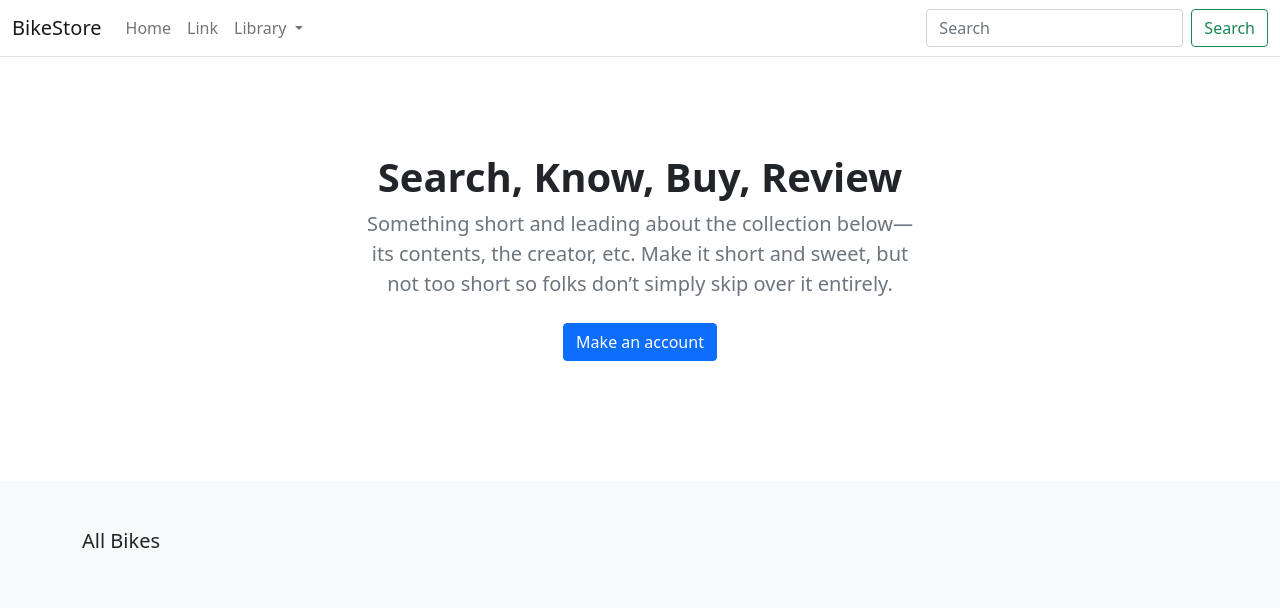
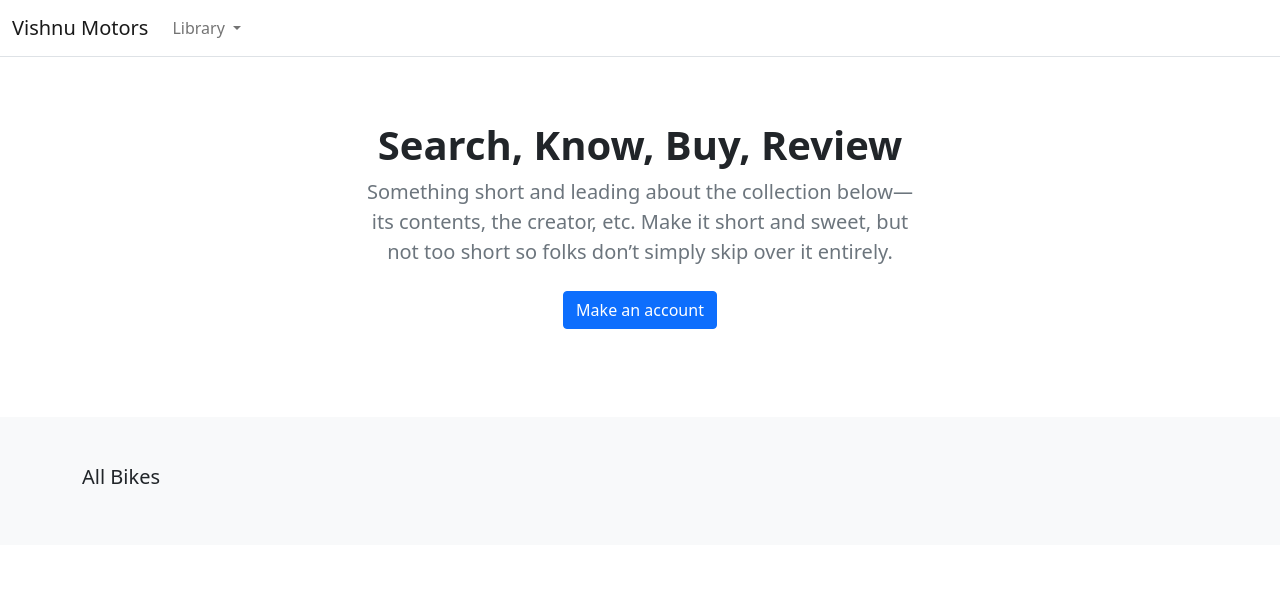
Before and after one commit to VishnuChowdhary/E-Commerce-Store, a Django app: page / in a window 1280 px wide. Shown: the top 608 px of the page. Run offline with Django 3.2, Linux system fonts and the light colour scheme; data that the repository does not hold is empty.

Commit message:
Code Refactory

```diff
--- /dev/null
+++ b/store/context_processors.py
@@ -0,0 +1,6 @@
+from .models import Category
+
+def categories(request):
+    return {
+        'categories': Category.objects.all()
+    }
--- a/store/models.py
+++ b/store/models.py
@@ -2,6 +2,9 @@ from django.db import models
 from django.contrib.auth.models import User
 from django.urls import reverse
 
+class ProductManager(models.Manager):
+    def get_queryset(self):
+        return super(ProductManager, self).get_queryset().filter(in_active=True)
 
 class Category(models.Model):
     name = models.CharField(max_length=255, db_index=True)
@@ -22,13 +25,15 @@ class Product(models.Model):
     created_by = models.ForeignKey(User, on_delete=models.CASCADE, related_name='product_creator')
     title = models.CharField(max_length=255)
     author = models.CharField(max_length=255, default='admin')
-    image = models.ImageField(upload_to='images/')
+    image = models.ImageField(upload_to='images/', default='images/default.jpg')
     slug = models.SlugField(max_length=255)
     price = models.DecimalField(max_digits=6, decimal_places=2)
     in_stock = models.BooleanField(default=True)
     in_active = models.BooleanField(default=True)
     created = models.DateTimeField(auto_now_add=True)
     updated = models.DateTimeField(auto_now=True)
+    objects = models.Manager()
+    products = ProductManager()
 
     class Meta:
         verbose_name_plural = 'Products'
--- a/store/urls.py
+++ b/store/urls.py
@@ -4,7 +4,7 @@ from . import views
 app_name = 'store'
 
 urlpatterns = [
-    path('', views.all_products, name='all_products'),
-    path('item/<slug:slug>/', views.product_detail, name='product_detail'),
-    path('search/<slug:category_slug>/', views.category_list, name='category_list'),
+    path('', views.product_all, name='product_all'),
+    path('<slug:slug>/', views.product_detail, name='product_detail'),
+    path('shop/<slug:category_slug>/', views.category_list, name='category_list'),
 ]
--- a/store/views.py
+++ b/store/views.py
@@ -1,24 +1,12 @@
 from django.shortcuts import render, get_object_or_404
 from .models import Product, Category
 
-def categories(request):
-    return {
-        'categories': Category.objects.all()
-    }
-
-def all_products(request):
-    products = Product.objects.all()
+def product_all(request):
+    products = Product.products.all()
     context = {
         'products': products
     }
     return render(request, 'store/home.html', context)
-
-def product_detail(request, slug):
-    product = get_object_or_404(Product, slug=slug, in_stock=True)
-    context = {
-        'product': product
-    }
-    return render(request, 'store/products/detail.html', context)
 
 def category_list(request, category_slug):
     category = get_object_or_404(Category, slug=category_slug)
@@ -28,3 +16,10 @@ def category_list(request, category_slug):
         'products': products,
     }
     return render(request, 'store/products/category.html', context)
+
+def product_detail(request, slug):
+    product = get_object_or_404(Product, slug=slug, in_stock=True)
+    context = {
+        'product': product
+    }
+    return render(request, 'store/products/single.html', context)
--- a/templates/store/base.html
+++ b/templates/store/base.html
@@ -4,9 +4,10 @@
 
 <head>
     <meta charset="utf-8" />
-    <title>{% block title %}My shop{% endblock %}</title>
+    <title>{% block title %}Vishnu Motors{% endblock %}</title>
     <meta name="viewport" content="width=device-width, initial-scale=1">
     <link href="https://cdn.jsdelivr.net/npm/bootstrap@5.0.0-beta1/dist/css/bootstrap.min.css" rel="stylesheet" integrity="sha384-giJF6kkoqNQ00vy+HMDP7azOuL0xtbfIcaT9wjKHr8RbDVddVHyTfAAsrekwKmP1" crossorigin="anonymous">
+    <script src="https://code.jquery.com/jquery-3.6.4.min.js" integrity="sha256-oP6HI9z1XaZNBrJURtCoUT5SUnxFr8s3BzRl+cbzUq8=" crossorigin="anonymous"></script>
     <script src="https://cdn.jsdelivr.net/npm/bootstrap@5.0.0-beta1/dist/js/bootstrap.bundle.min.js" integrity="sha384-ygbV9kiqUc6oa4msXn9868pTtWMgiQaeYH7/t7LECLbyPA2x65Kgf80OJFdroafW" crossorigin="anonymous"></script>
 </head>
 
@@ -14,26 +15,20 @@
     <header>
         <nav class="navbar navbar-expand-md navbar-light bg-white border-bottom">
             <div class="container-fluid">
-                <a class="navbar-brand" href="#">BikeStore</a>
+                <a class="navbar-brand" href="/">Vishnu Motors</a>
                 <button class="navbar-toggler" type="button" data-bs-toggle="collapse" data-bs-target="#navbarCollapse"
                     aria-controls="navbarCollapse" aria-expanded="false" aria-label="Toggle navigation">
                     <span class="navbar-toggler-icon"></span>
                 </button>
                 <div class="collapse navbar-collapse" id="navbarCollapse">
                     <ul class="navbar-nav me-auto mb-2 mb-md-0">
-                        <li class="nav-item active">
-                            <a class="nav-link" aria-current="page" href="/">Home</a>
-                        </li>
-                        <li class="nav-item">
-                            <a class="nav-link" href="#">Link</a>
-                        </li>
                         <li class="nav-item dropdown">
                             <a class="nav-link dropdown-toggle" href="#" id="navbarDropdown" role="button"
                                 data-bs-toggle="dropdown" aria-expanded="false">
                                 Library
                             </a>
                             <ul class="dropdown-menu" aria-labelledby="navbarDropdown">
-                                <li><a class="dropdown-item" href="{% url "store:all_products" %}">All</a></li>
+                                <li><a class="dropdown-item" href="{% url "store:product_all" %}">All</a></li>
                                 {% for c in categories %}
                                 <li {% if category.slug == c.slug %}class="selected" {% endif %}>
                                     <a class="dropdown-item" href="{{ c.get_absolute_url }}">{{ c.name|title }}</a>
@@ -42,10 +37,6 @@
                             </ul>
                         </li>
                     </ul>
-                    <form class="d-flex">
-                        <input class="form-control me-2" type="search" placeholder="Search" aria-label="Search">
-                        <button class="btn btn-outline-success" type="submit">Search</button>
-                    </form>
                 </div>
             </div>
         </nav>
--- a/templates/store/home.html
+++ b/templates/store/home.html
@@ -1,13 +1,13 @@
 {% extends "./base.html" %}
 {% load static %}
-{% block title %}Home{% endblock %}
+{% block title %}Vishnu Motors{% endblock %}
 
 {% block content %}
 
 <main>
 
     <section class="py-5 text-center container">
-      <div class="row py-lg-5">
+      <div class="row py-lg-3">
         <div class="col-lg-6 col-md-8 mx-auto">
           <h1 class="h1 fw-bold">Search, Know, Buy, Review</h1>
           <p class="lead text-muted">Something short and leading about the collection below—its contents, the creator,
```
Also changed, not shown: core/settings.py (+5 -31 lines), templates/store/products/single.html (renamed from templates/store/products/detail.html).
